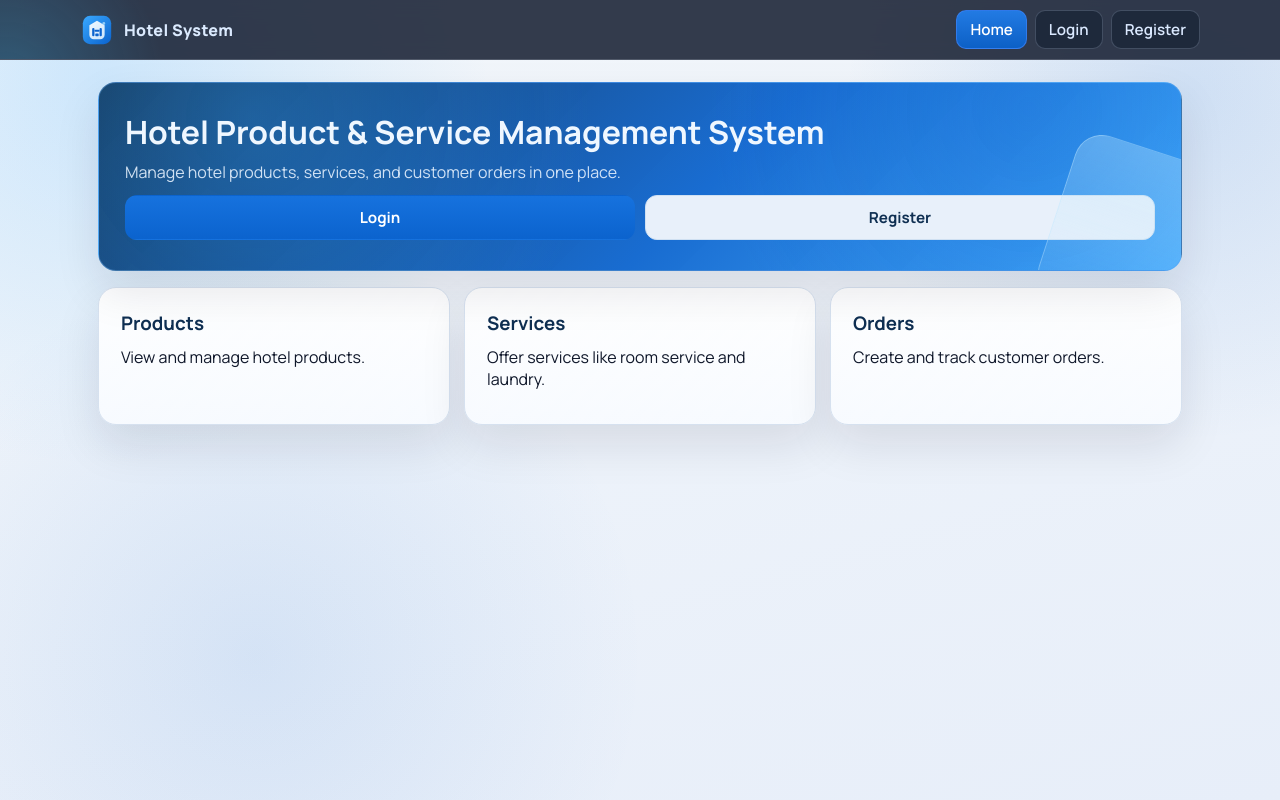
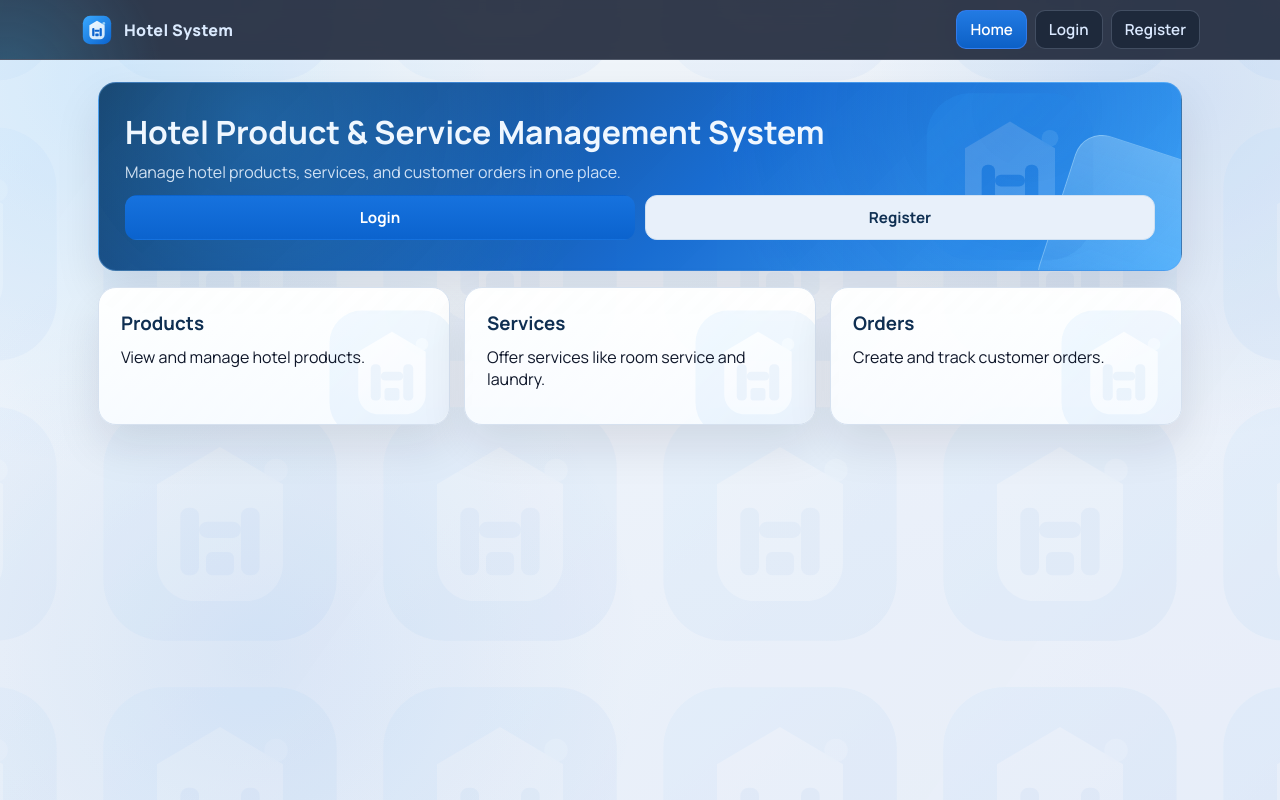
Before and after one commit to The-Highness/HOTEL, a React (Vite) app in the folder frontend/: page / in a window 1280 px wide. Built offline with nearby package versions, Linux system fonts and the light colour scheme; no server answers.

Commit message:
commit 01

```diff
--- a/frontend/src/App.css
+++ b/frontend/src/App.css
@@ -23,6 +23,7 @@
 }
 
 body {
+  position: relative;
   margin: 0;
   min-height: 100vh;
   font-family: "Manrope", sans-serif;
@@ -32,6 +33,21 @@ body {
     radial-gradient(circle at 93% 12%, rgba(11, 99, 206, 0.14) 0%, transparent 25%),
     radial-gradient(circle at 20% 82%, rgba(11, 99, 206, 0.1) 0%, transparent 32%),
     linear-gradient(165deg, var(--bg) 0%, var(--bg-soft) 100%);
+}
+
+body::before {
+  content: "";
+  position: fixed;
+  inset: 0;
+  z-index: -1;
+  pointer-events: none;
+  background-image:
+    linear-gradient(125deg, rgba(243, 247, 251, 0.85) 0%, rgba(231, 238, 249, 0.8) 100%),
+    url("./assets/hotel-logo.svg");
+  background-size: auto, 280px;
+  background-position: center, 8% 20%;
+  background-repeat: no-repeat, repeat;
+  opacity: 0.22;
 }
 
 .app {
@@ -180,6 +196,8 @@ body {
 
 .hero,
 .card {
+  position: relative;
+  isolation: isolate;
   width: 100%;
   margin-bottom: 16px;
   border-radius: var(--radius-lg);
@@ -196,6 +214,26 @@ body {
   box-shadow: var(--shadow);
 }
 
+.hero > *,
+.card > * {
+  position: relative;
+  z-index: 1;
+}
+
+.card::before {
+  content: "";
+  position: absolute;
+  inset: 0;
+  z-index: 0;
+  pointer-events: none;
+  border-radius: inherit;
+  background-image: url("./assets/hotel-logo.svg");
+  background-size: 150px;
+  background-position: right -18px bottom -24px;
+  background-repeat: no-repeat;
+  opacity: 0.06;
+}
+
 .hero {
   position: relative;
   overflow: hidden;
@@ -206,6 +244,19 @@ body {
     linear-gradient(135deg, rgba(12, 48, 84, 0.96) 0%, rgba(11, 99, 206, 0.94) 56%, rgba(57, 168, 255, 0.92) 100%);
   color: #eff7ff;
   border-color: rgba(116, 179, 244, 0.4);
+}
+
+.hero::before {
+  content: "";
+  position: absolute;
+  inset: 0;
+  z-index: 0;
+  pointer-events: none;
+  background-image: url("./assets/hotel-logo.svg");
+  background-size: 200px;
+  background-position: 92% 50%;
+  background-repeat: no-repeat;
+  opacity: 0.16;
 }
 
 .hero::after {
@@ -559,6 +610,11 @@ td button:last-child {
 }
 
 @media (max-width: 640px) {
+  body::before {
+    background-size: auto, 210px;
+    opacity: 0.18;
+  }
+
   .top-nav {
     padding: 10px;
   }
```
